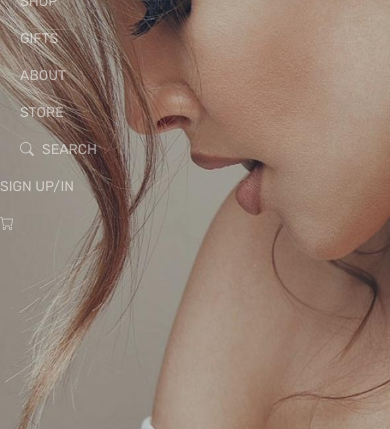
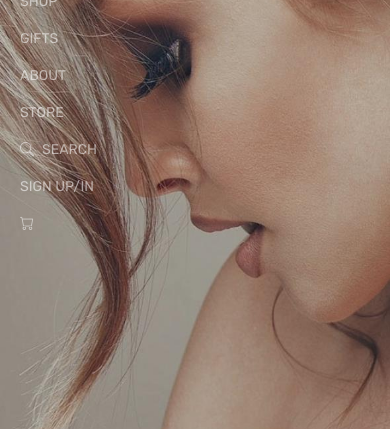
Before and after one commit to accodess/leola, a plain HTML site: page index.html in a window 390 px wide. Both pictures are taken after a click on the button "Toggle navigation". Shown: the part 70-499 px from the top of the page. Drawn offline with nearby package versions, Linux system fonts and the light colour scheme; a web font is replaced by a local one.

Commit message:
Alteração no header

```diff
--- a/css/style.css
+++ b/css/style.css
@@ -459,9 +459,10 @@ option:active{
 @media screen and (max-width: 576px){
     .header-img{
         background-image: url('../img/banner/photo-mob1.jpg');
-        background-position: center center;
-        background-attachment: fixed;
-        background-size: cover;
+        background-position: center top;
+        background-repeat: no-repeat;
+        background-attachment: local;
+        background-size: 100%;
     }
     li.nav-item{
         margin-left: 20px;
--- a/index.html
+++ b/index.html
@@ -58,10 +58,10 @@
                     </li>
                   </ul>
                 </li>
-                <li class="nav-item ms-0 ms-lg-5">
+                <li class="nav-item ms-xs-2 ms-sm-0 ms-lg-5">
                   <a class="nav-link" href="#">SIGN UP/IN</a>
                 </li>
-                <li class="nav-item ms-0 ms-lg-5">
+                <li class="nav-item ms-xs-2 ms-sm-0 ms-lg-5">
                   <a class="nav-link" href="bag.html"><i class="bi bi-cart"></i></a>
                 </li>
               </ul>
```
